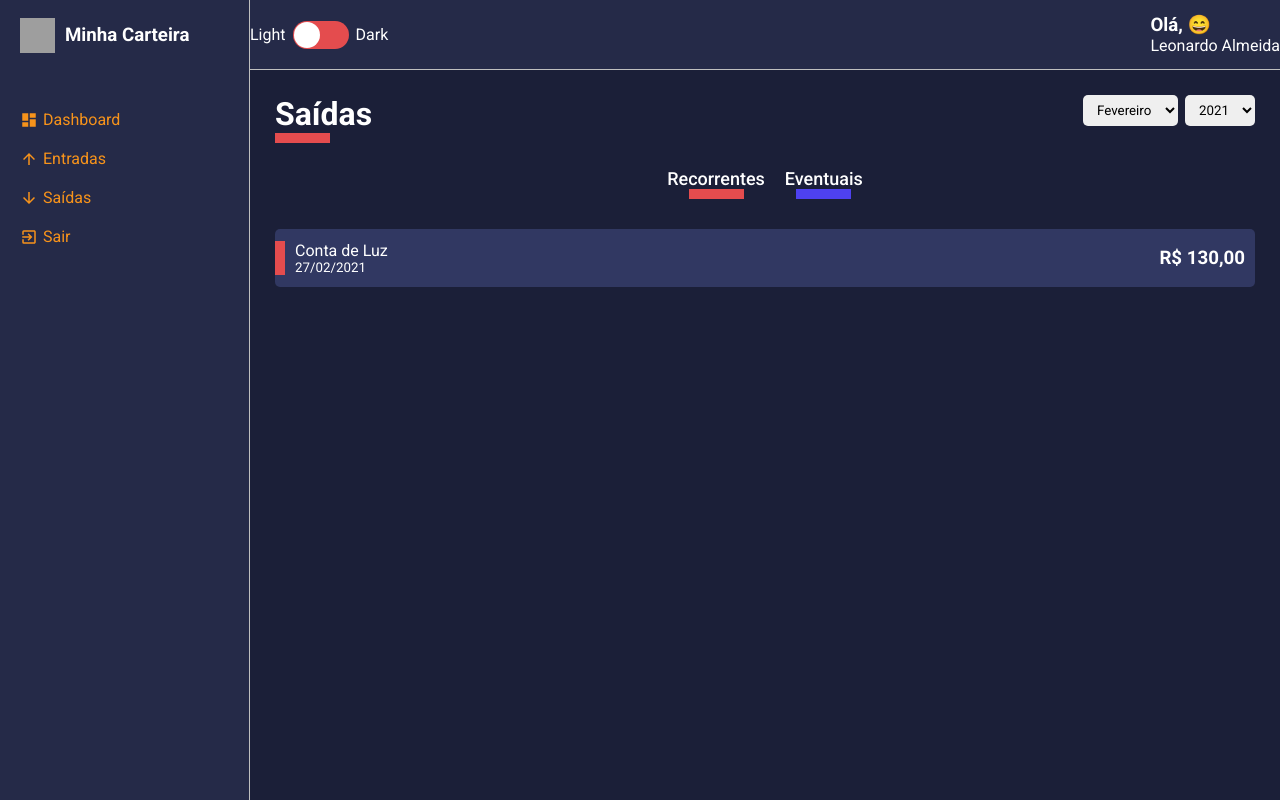
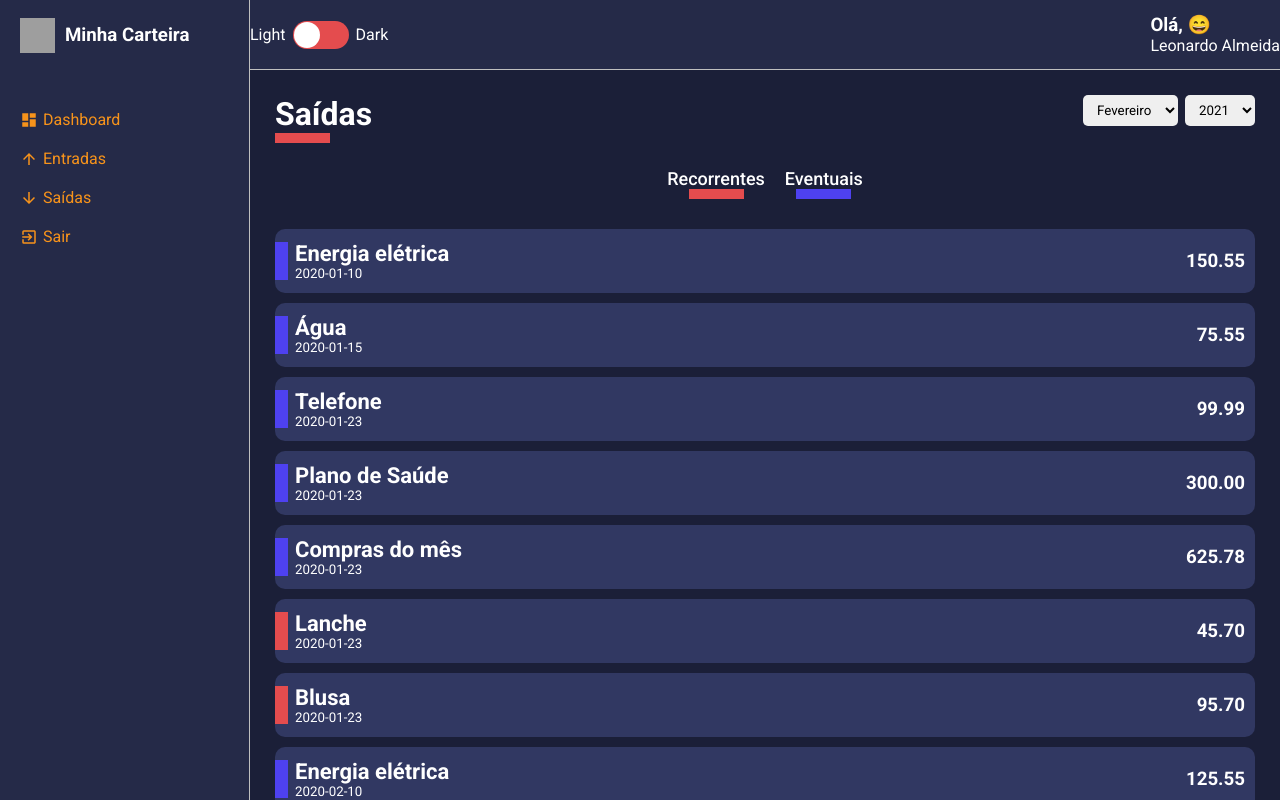
Before and after one commit to leonardo-teles/minha-carteira, a React (Create React App) app: page /list/1 in a window 1280 px wide. Built offline with nearby package versions, Linux system fonts and the light colour scheme; grey boxes are pictures that could not be loaded.

Commit message:
Listando as Saídas e Entradas

```diff
--- a/src/components/HistoryFinanceCard/styles.ts
+++ b/src/components/HistoryFinanceCard/styles.ts
@@ -8,7 +8,7 @@
     background-color: ${props => props.theme.colors.tertiary};
 
     list-style: none;
-    border-radius: 5px;
+    border-radius: 10px;
 
     margin: 10px 0%;
     padding: 12px 10px;
@@ -35,11 +35,15 @@
         padding-left: 10px;
     }
 
+    > div span {
+        font-size: 22px;
+        font-weight: bold;
+    }
 
 `;
 
 export const Tag = styled.div<ITagProps>`
-    width: 10px;
+    width: 13px;
     height: 60%;
 
     background-color: ${props => props.color};
--- a/src/pages/List/index.tsx
+++ b/src/pages/List/index.tsx
@@ -1,8 +1,11 @@
-import React, {useMemo} from 'react';
+import React, {useMemo, useState, useEffect} from 'react';
 
 import ContentHeader from '../../components/ContentHeader';
 import SelectInput from '../../components/SelectInput';
 import HistoryFinanceCard from '../../components/HistoryFinanceCard';
+
+import gains from '../../repositories/gains';
+import expenses from '../../repositories/expenses';
 
 import { Container, Content, Filters } from './styles';
 
@@ -14,7 +17,17 @@
     }
 }
 
+interface IData {
+    id: string;
+    description: string;
+    amountFormatted: string;
+    frequency: string;
+    dataFormatted: string;
+    tagColor: string;
+}
+
 const List: React.FC<IRouteParams> = ({ match }) => {
+    const [data, setData] = useState<IData[]>([]);
 
     const { type } = match.params;
 
@@ -24,6 +37,10 @@
 
     const lineColor = useMemo(() => {
         return type === 'entry-balance' ? '#F7931B' : '#E44C4E'
+    },[type]);
+
+    const listData = useMemo(() => {
+        return type === 'entry-balance' ? gains : expenses;
     },[type]);
 
     const months = [
@@ -37,6 +54,21 @@
         {value: 2020, label: 2020},
         {value: 2019, label: 2019}
     ];
+
+    useEffect(() => {
+        const response = listData.map(item => {
+            return {
+                id: String (Math.random() * data.length),
+                description: item.description,
+                amountFormatted: item.amount,
+                frequency: item.frequency,
+                dataFormatted: item.date,
+                tagColor: item.frequency === 'recorrente' ? '#4E41F0' : '#E44C4E'
+            }
+        })
+
+        setData(response);
+    },[]);
 
     return (
         <Container>
@@ -61,12 +93,17 @@
             </Filters>
 
             <Content>
-                <HistoryFinanceCard
-                    tagColor="#E44C4E"
-                    title="Conta de Luz"
-                    subtitle="27/02/2021"
-                    amount="R$ 130,00"
-                />
+                {
+                    data.map(item => (
+                        <HistoryFinanceCard
+                            key={item.id}
+                            tagColor={item.tagColor}
+                            title={item.description}
+                            subtitle={item.dataFormatted}
+                            amount={item.amountFormatted}
+                        />
+                    ))
+                }
             </Content>
         </Container>
     );
--- /dev/null
+++ b/src/repositories/expenses.ts
@@ -0,0 +1,51 @@
+export default [
+  {"description":"Energia elétrica",      "amount":"150.55","type":"saída","frequency":"recorrente","date":"2020-01-10"},
+  {"description":"Água",                  "amount":"75.55", "type":"saída","frequency":"recorrente","date":"2020-01-15"},
+  {"description": "Telefone",             "amount":"99.99", "type":"saída","frequency":"recorrente","date":"2020-01-23"},
+  {"description":"Plano de Saúde",        "amount":"300.00","type":"saída","frequency":"recorrente","date":"2020-01-23"},
+  {"description":"Compras do mês",        "amount":"625.78","type":"saída","frequency":"recorrente","date":"2020-01-23"},
+  {"description":"Lanche",                "amount":"45.70", "type":"saída","frequency":"eventual",  "date":"2020-01-23"},
+  {"description":"Blusa",                 "amount":"95.70", "type":"saída","frequency":"eventual",  "date":"2020-01-23"},
+  {"description":"Energia elétrica",      "amount":"125.55","type":"saída","frequency":"recorrente","date":"2020-02-10"},
+  {"description":"Água",                  "amount":"90.15", "type":"saída","frequency":"recorrente","date":"2020-02-15"},
+  {"description":"Telefone",              "amount":"99.99", "type":"saída","frequency":"recorrente","date":"2020-02-23"},
+  {"description":"Plano de Saúde",        "amount":"300.00","type":"saída","frequency":"recorrente","date":"2020-02-23"},
+  {"description":"Compras do mês",        "amount":"540.00","type":"saída","frequency":"recorrente","date":"2020-02-25"},
+  {"description":"Parcela do Celular 1/5","amount":"150.99","type":"saída","frequency":"eventual",  "date":"2020-02-26"},
+  {"description":"Cinema",                "amount":"45.00", "type":"saída","frequency":"eventual",  "date":"2020-02-23"},
+  {"description":"Energia elétrica",      "amount":"97.00", "type":"saída","frequency":"recorrente","date":"2020-03-10"},
+  {"description":"Água",                  "amount":"100.10","type":"saída","frequency":"recorrente","date":"2020-03-15"},
+  {"description":"Telefone",              "amount":"99.99", "type":"saída","frequency":"recorrente","date":"2020-03-23"},
+  {"description":"Plano de Saúde",        "amount":"300.00","type":"saída","frequency":"recorrente","date":"2020-03-23"},
+  {"description":"Compras do mês",        "amount":"800.50","type":"saída","frequency":"recorrente","date":"2020-03-17"},
+  {"description":"Parcela do Celular 2/5","amount":"150.99","type":"saída","frequency":"eventual",  "date":"2020-03-18"},
+  {"description":"Troca de Oléo do carro","amount":"90.00", "type":"saída","frequency":"eventual",  "date":"2020-03-23"},
+  {"description":"Energia elétrica",      "amount":"75.99", "type":"saída","frequency":"recorrente","date":"2020-04-10"},
+  {"description":"Água",                  "amount":"80.33", "type":"saída","frequency":"recorrente","date":"2020-04-15"},
+  {"description":"Telefone",              "amount":"99.99", "type":"saída","frequency":"recorrente","date":"2020-04-23"},
+  {"description":"Plano de Saúde",        "amount":"300.00","type":"saída","frequency":"recorrente","date":"2020-04-23"},
+  {"description":"Compras do mês",        "amount":"600.00","type":"saída","frequency":"recorrente","date":"2020-04-25"},
+  {"description":"Parcela do Celular 3/5","amount":"150.99","type":"saída","frequency":"eventual",  "date":"2020-04-26"},
+  {"description":"Ebook de React Js",     "amount":"85.95", "type":"saída","frequency":"eventual",  "date":"2020-04-13"},
+  {"description":"Energia elétrica",      "amount":"125.55","type":"saída","frequency":"recorrente","date":"2020-05-10"},
+  {"description":"Água",                  "amount":"90.15", "type":"saída","frequency":"recorrente","date":"2020-05-15"},
+  {"description":"Telefone",              "amount":"99.99", "type":"saída","frequency":"recorrente","date":"2020-05-23"},
+  {"description":"Plano de Saúde",        "amount":"300.00","type":"saída","frequency":"recorrente","date":"2020-05-23"},
+  {"description":"Compras do mês",        "amount":"540.00","type":"saída","frequency":"recorrente","date":"2020-05-25"},
+  {"description":"Parcela do Celular 4/5","amount":"150.99","type":"saída","frequency":"eventual",  "date":"2020-05-26"},
+  {"description":"Blusa Iron Man",        "amount":"150.00","type":"saída","frequency":"eventual",  "date":"2020-01-23"},
+  {"description":"Energia elétrica",      "amount":"200.00","type":"saída","frequency":"recorrente","date":"2020-06-10"},
+  {"description":"Água",                  "amount":"150.00","type":"saída","frequency":"recorrente","date":"2020-06-15"},
+  {"description":"Telefone",              "amount":"99.99", "type":"saída","frequency":"recorrente","date":"2020-06-23"},
+  {"description":"Plano de Saúde",        "amount":"300.00","type":"saída","frequency":"recorrente","date":"2020-06-23"},
+  {"description":"Compras do mês",        "amount":"559.15","type":"saída","frequency":"recorrente","date":"2020-06-25"},
+  {"description":"Parcela do Celular 5/5","amount":"150.99","type":"saída","frequency":"eventual",  "date":"2020-06-26"},
+  {"description":"Perfume",               "amount":"250.00","type":"saída","frequency":"eventual",  "date":"2020-06-21"},
+  {"description":"Energia elétrica",      "amount":"250.00","type":"saída","frequency":"recorrente","date":"2020-07-10"},
+  {"description":"Água",                  "amount":"90.00", "type":"saída","frequency":"recorrente","date":"2020-07-15"},
+  {"description":"Telefone",              "amount":"99.99", "type":"saída","frequency":"recorrente","date":"2020-07-23"},
+  {"description":"Plano de Saúde",        "amount":"300.00","type":"saída","frequency":"recorrente","date":"2020-07-23"},
+  {"description":"Compras do mês",        "amount":"700.00","type":"saída","frequency":"recorrente","date":"2020-07-25"},
+  {"description":"Cafeteira",             "amount":"250.00","type":"saída","frequency":"eventual",  "date":"2020-07-26"},
+  {"description":"Pizza",                 "amount":"60.00", "type":"saída","frequency":"eventual",  "date":"2020-07-19"}
+]
--- /dev/null
+++ b/src/repositories/gains.ts
@@ -0,0 +1,11 @@
+export default [
+  { "description": "Salário",     "amount": "1300.52", "type": "entrada", "frequency": "recorrente", "date": "2020-01-10" },
+  { "description": "Freela",      "amount": "150.13",  "type": "entrada", "frequency": "eventual",   "date": "2020-01-17" },
+  { "description": "Salário",     "amount": "2500.23", "type": "entrada", "frequency": "recorrente", "date": "2020-02-10" },
+  { "description": "Freela site", "amount": "900.23",  "type": "entrada", "frequency": "eventual",   "date": "2020-02-21" },
+  { "description": "Freela app",  "amount": "950.92",  "type": "entrada", "frequency": "eventual",   "date": "2020-02-23" },
+  { "description": "Salário",     "amount": "2500.25", "type": "entrada", "frequency": "recorrente", "date": "2020-03-10" },
+  { "description": "Salário",     "amount": "2500.18", "type": "entrada", "frequency": "recorrente", "date": "2020-04-10" },
+  { "description": "Salário",     "amount": "2500.15", "type": "entrada", "frequency": "recorrente", "date": "2020-05-10" },
+  { "description": "Salário",     "amount": "2500.12", "type": "entrada", "frequency": "recorrente", "date": "2020-06-10" },
+  { "description": "Salário",     "amount": "2500.00", "type": "entrada", "frequency": "recorrente", "date": "2020-07-10" }]
```
